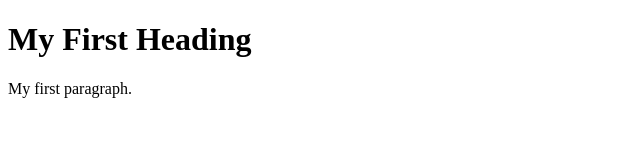
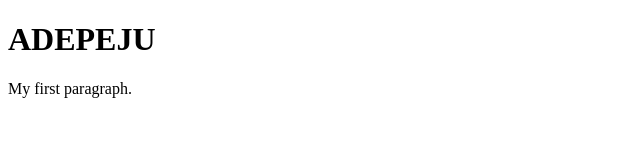
Before and after one commit to ADEPEJU29/MOBILE, a plain HTML site: page index.html in a window 1280 px wide. Shown: the whole page, without its empty margins (0-640 px from the left). Drawn offline with Linux system fonts and the light colour scheme.

Commit message:
Update index.html

```diff
--- a/index.html
+++ b/index.html
@@ -2,7 +2,7 @@
 <html>
 <body>
 
-<h1>My First Heading</h1>
+<h1>ADEPEJU</h1>
 <p>My first paragraph.</p>
 
 </body>
```
